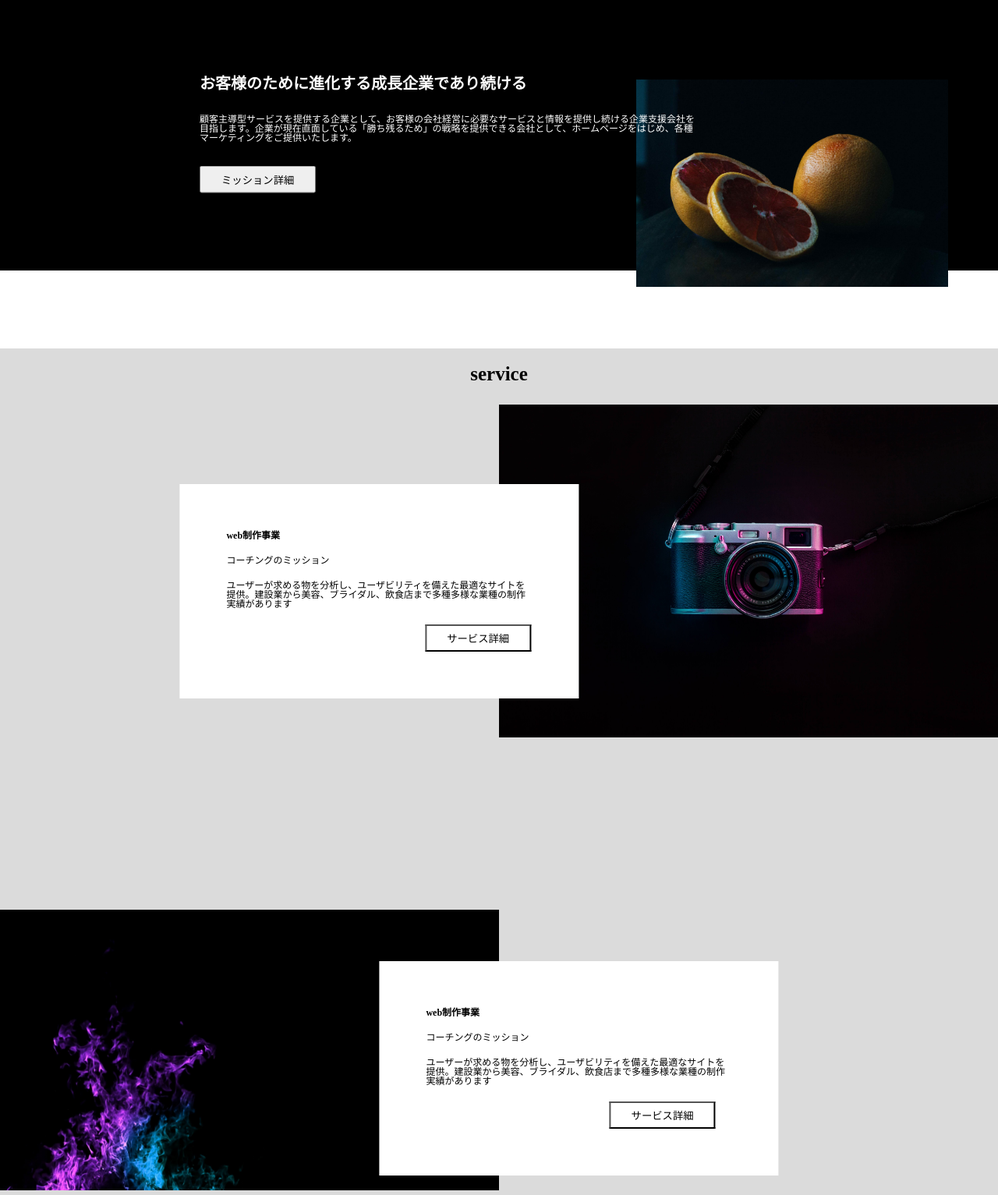
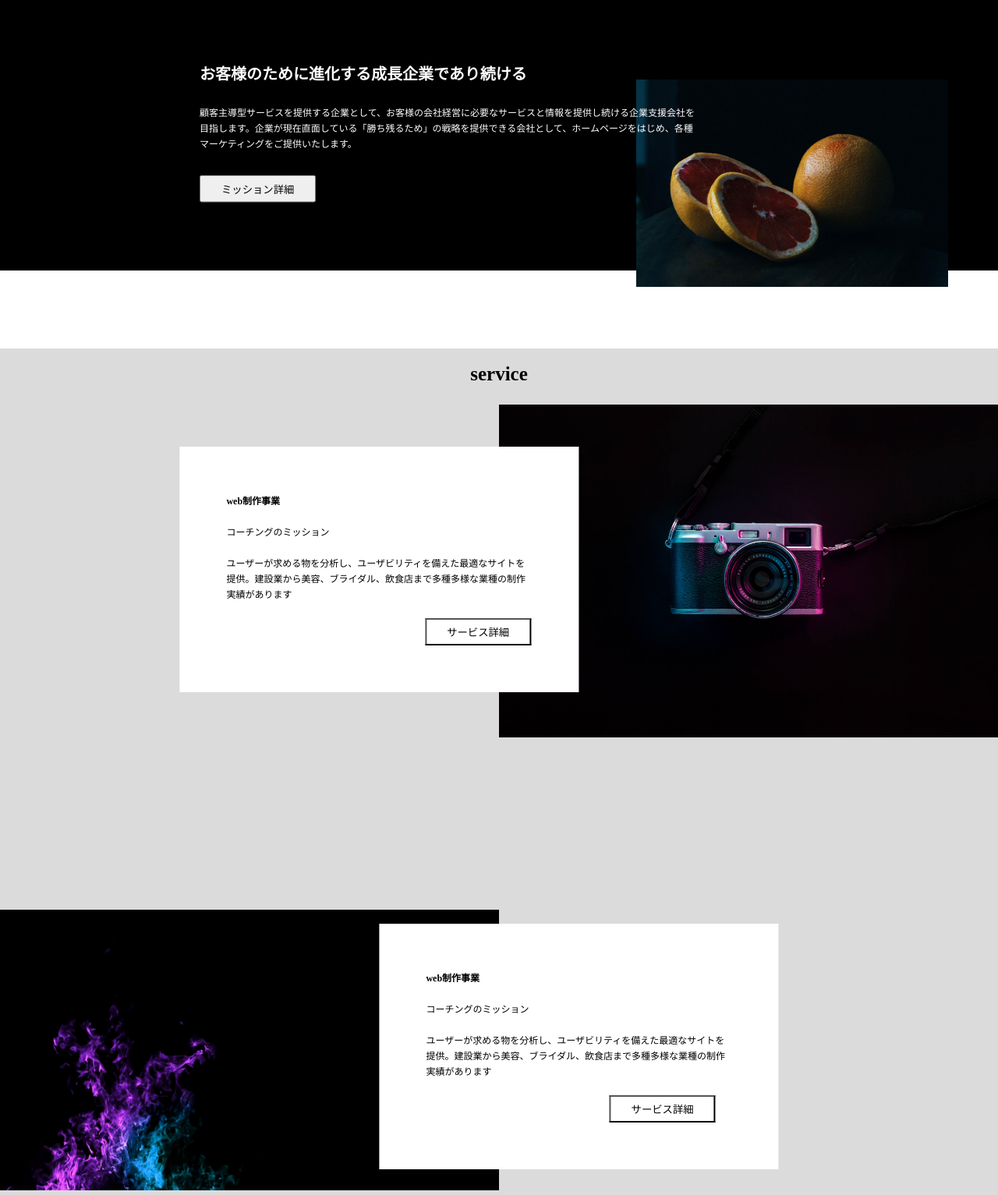
Before and after one commit to tomoatsu213/webdesign, a plain HTML site: page index.html in a window 1280 px wide. Shown: the part 563-2096 px from the top of the page at 78% size. Drawn offline with Linux system fonts and the light colour scheme.

Commit message:
second-commit

```diff
--- a/sass/style.scss
+++ b/sass/style.scss
@@ -95,6 +95,7 @@
   p {
     font-size: 12px;
     padding-bottom: 30px;
+    line-height: 20px;
   }
 
   button a {
@@ -146,6 +147,7 @@
   p {
     font-size: 12px;
     padding-bottom: 20px;
+    line-height: 20px;
   }
 
   button {
@@ -188,6 +190,7 @@
   p {
     font-size: 12px;
     padding-bottom: 20px;
+    line-height: 20px;
   }
 
   button {
@@ -312,6 +315,7 @@
     background-color:rgba(0, 0, 0, 0);
     margin-top: 30px;
     border:1px white solid;
+    padding:12px;
 
     a{
       text-decoration: none;
```
Also changed, not shown: css/style.css.
